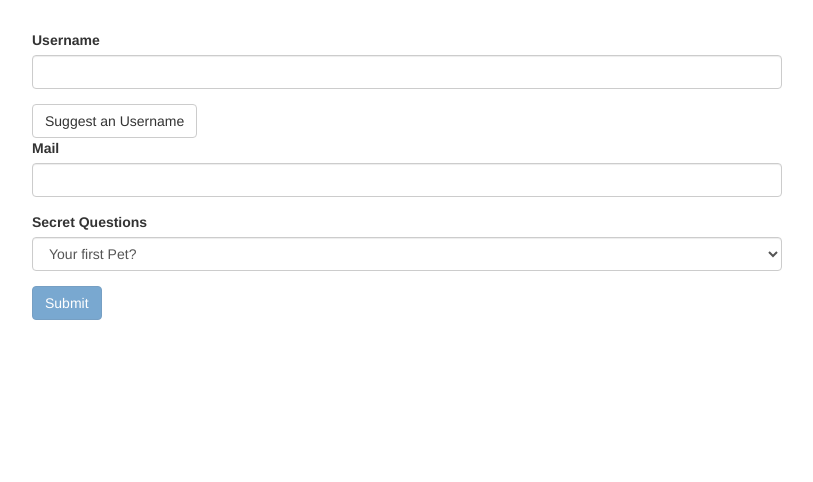
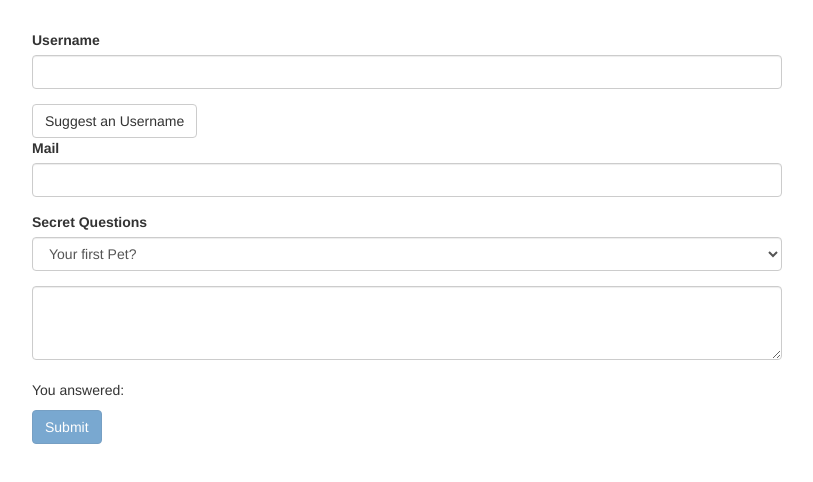
Before and after one commit to pcvenk/ng2-Forms, an Angular app: page / in a window 1280 px wide. Shown: the top 482 px of the page, without its empty margins (233-1046 px from the left). Built offline with nearby package versions, Linux system fonts and the light colour scheme.

Commit message:
Enhanced the form

```diff
--- a/src/app/app.component.html
+++ b/src/app/app.component.html
@@ -38,6 +38,13 @@
             <option value="teacher">Your first teacher?</option>
           </select>
         </div>
+        <textarea
+          name="QA"
+          rows="3"
+          class="form-control"
+          [(ngModel)]="answer"></textarea>
+        <br>
+        <p>You answered: {{ answer }}</p>
         <button
           class="btn btn-primary"
           type="submit"
--- a/src/app/app.component.ts
+++ b/src/app/app.component.ts
@@ -9,6 +9,7 @@ import { NgForm } from '@angular/forms';
 export class AppComponent {
   @ViewChild('form') signUpForm: NgForm;
   defaultValue = 'pet';
+  answer = '';
 
   suggestUserName() {
     const suggestedName = 'Superuser';
```
